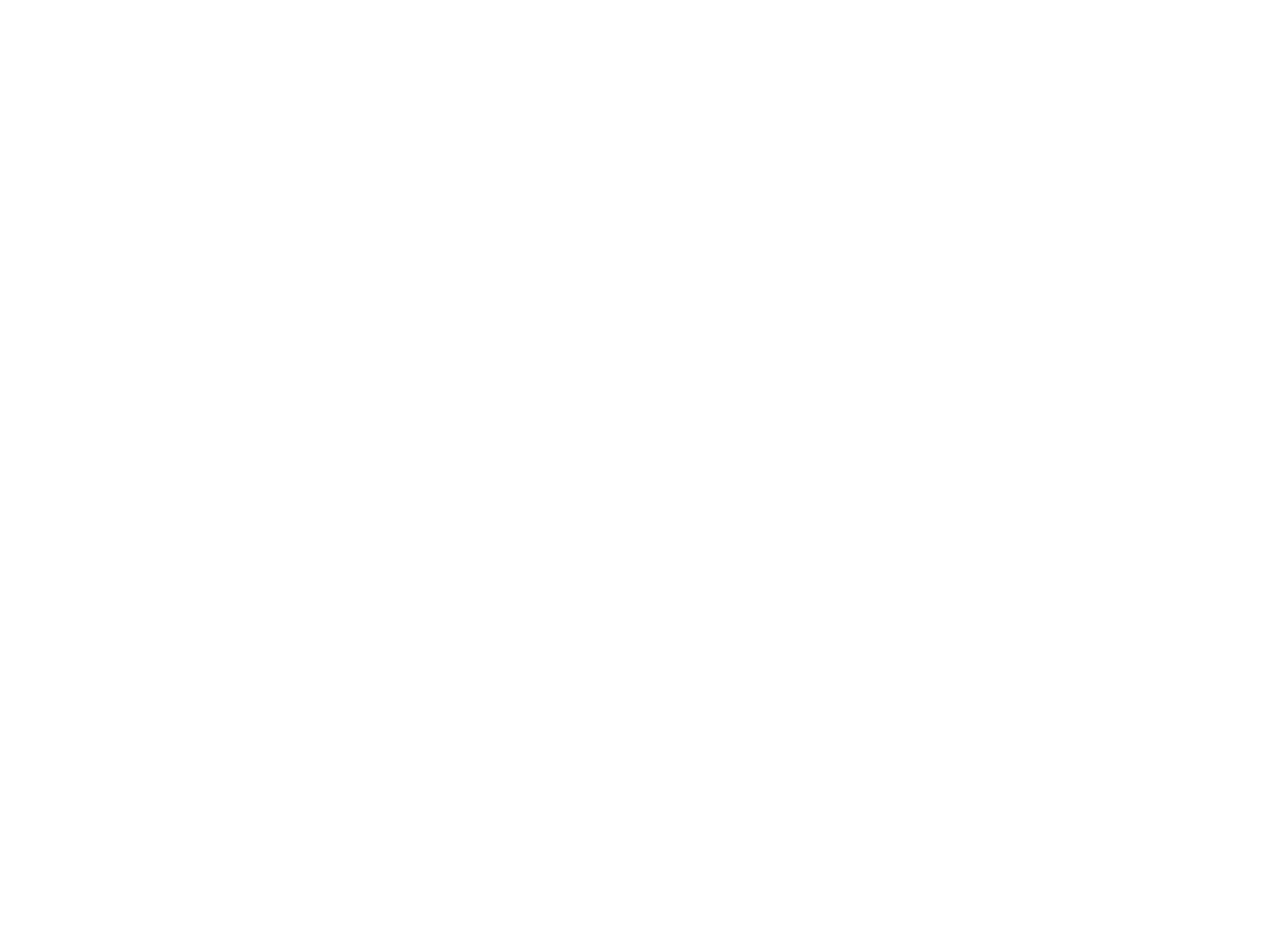
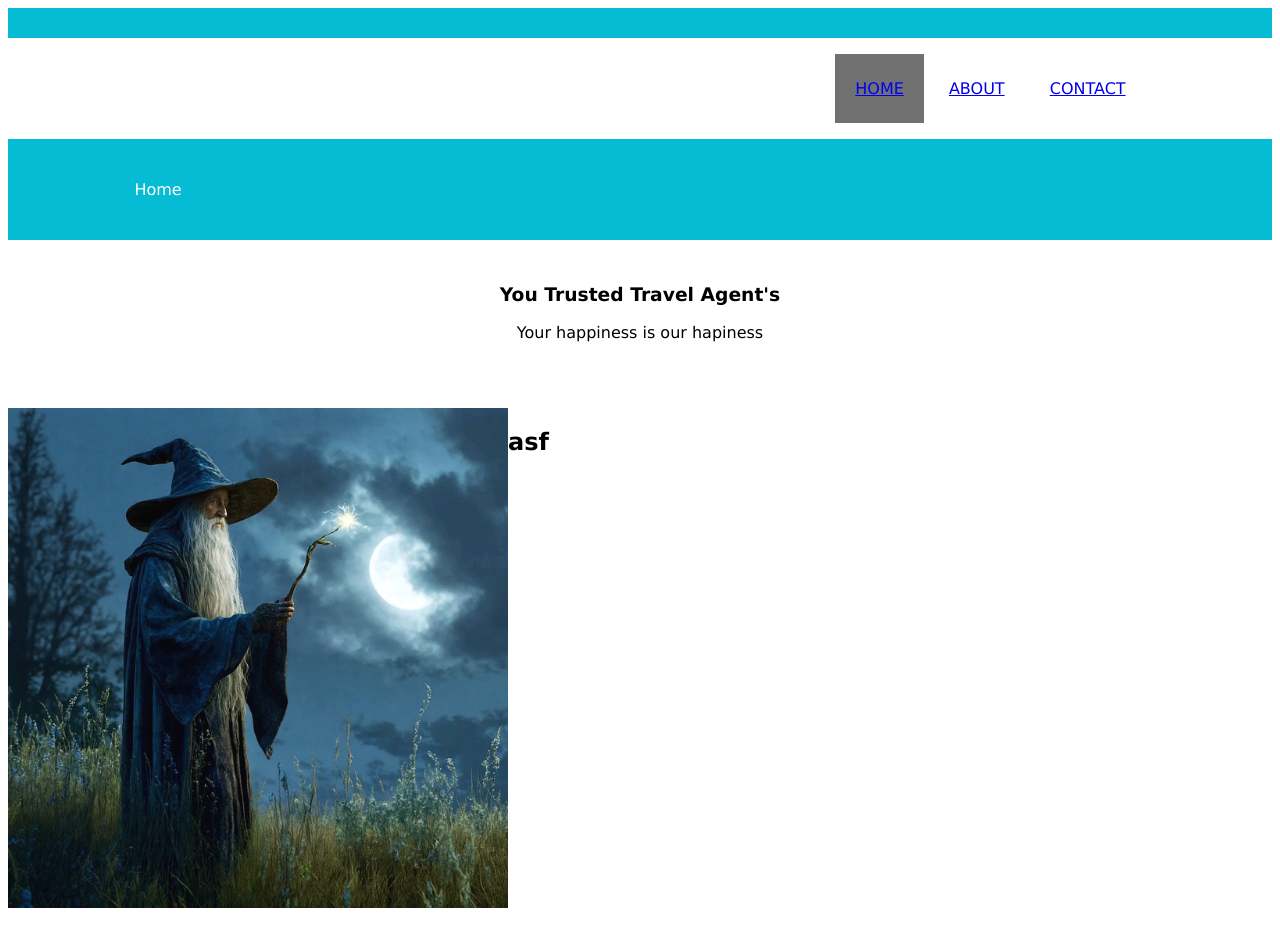
Before and after one commit to revou-fundamental-course/22-jul-24-zulfaiz, a plain HTML site: page index.html in a window 1280 px wide. Before the commit the page ends 800 px from the top, so only its background shows below. Drawn offline with Linux system fonts and the light colour scheme.

Commit message:
task revou

```diff
--- a/css/style.css
+++ b/css/style.css
@@ -1 +1,101 @@
-/* ini css*/
+.container{
+	width:80%;
+	margin:0 auto;
+}
+
+.container:after {
+	content:'';
+	display: block;
+	clear: both;
+}
+
+.top {
+	padding:15px 0;
+	background-color: #06BBD4 }
+
+.container:after {
+	content:'';
+	display: block;
+	clear: both;
+}
+
+header ul {
+	float: right;
+}
+header ul li {
+	display: inline-block;
+}
+header ul li a {
+	padding:25px 20px;
+	display: inline-block;
+}
+header ul li a:hover {
+	background-color:  #06BBD4;
+	color: #fff;
+}
+
+.active {
+	background-color:  #06BBD4;
+	color: #fff;
+}
+
+section {
+	padding:25px 0;
+}
+section h3 {
+	text-align: center;
+	padding:20px 0;
+	color:  #06BBD4;
+	margin-bottom: 20px;
+}
+
+.label {
+	background-color: #06BBD4;
+	color: #fff;
+}
+
+.main-artikel {
+    text-align: center;
+}
+
+.main-content {
+  display: flex;
+}
+
+* {box-sizing: border-box;}
+body {font-family: Verdana, sans-serif;}
+.mySlides {display: none;}
+img {vertical-align: middle;}
+
+/* Slideshow container */
+.slideshow-container {
+    max-width: 100%;
+  position: relative;
+}
+
+.slideshow-container img {
+    width: 100%; /* Adjust the width as needed */
+    height: 500px; /* Keeps the aspect ratio */
+    max-height: 500px;
+    object-fit: cover;
+}
+
+.active {
+  background-color: #717171;
+}
+
+/* Fading animation */
+.fade {
+  animation-name: fade;
+  animation-duration: 1.5s;
+}
+
+@keyframes fade {
+  from {opacity: .4}
+  to {opacity: 1}
+}
+
+/* On smaller screens, decrease text size */
+@media only screen and (max-width: 300px) {
+  .text {font-size: 11px}
+}
--- a/index.html
+++ b/index.html
@@ -3,10 +3,75 @@
 <head>
     <meta charset="UTF-8">
     <meta name="viewport" content="width=device-width, initial-scale=1.0">
-    <title>Document</title>
+    <title>Assigment Revou</title>
     <link rel="stylesheet" href="css\style.css">
 </head>
+
 <body>
 
+ <!----- header ----->
+ <div class="top">
+    <div class="container"></div>
+</div>
+
+<!---navigasi------>
+<header>
+   <div class="container">
+
+       <ul>
+           <li class="active"><a href="index.html">HOME</a></li>
+           <li><a href="about.html">ABOUT</a></li>
+           <li><a href="contact.html">CONTACT</a></li>
+       </ul>
+   </div>
+</header>
+
+<!----- label ---------->
+<section class="label">
+    <div class="container">
+        <p>Home</p>
+    </div>
+</section>
+
+<!-----main ----->
+<section>
+    <article class="main-artikel">
+        <header>
+            <h1>You Trusted Travel Agent's</h1>
+        </header>
+
+        <p>Your happiness is our hapiness</p>
+    </article>
+</section>
+
+<section class="main-content">
+    <div class="slideshow-container">
+
+        <div class="mySlides fade">
+          <img src="img\foto1.jpg" >
+        </div>
+
+        <div class="mySlides fade">
+          <img src="img\foto2.jpg">
+        </div>
+
+        <div class="mySlides fade">
+          <img src="img\foto3.jpg" >
+        </div>
+
+        </div>
+
+        <div>
+          <span class="dot"></span>
+          <span class="dot"></span>
+          <span class="dot"></span>
+        </div>
+
+    <form action="">
+        <h1>asf</h1>
+    </form>
+</section>
+
+<script src="js/script.js"></script>
 </body>
 </html>
--- a/js/script.js
+++ b/js/script.js
@@ -1 +1,18 @@
-// ini javascript
+let slideIndex = 0;
+showSlides();
+
+function showSlides() {
+  let i;
+  let slides = document.getElementsByClassName("mySlides");
+  let dots = document.getElementsByClassName("dot");
+  for (i = 0; i < slides.length; i++) {
+    slides[i].style.display = "none";
+  }
+  slideIndex++;
+  if (slideIndex > slides.length) {slideIndex = 1}
+  for (i = 0; i < dots.length; i++) {
+    dots[i].className = dots[i].className.replace(" active", "");
+  }
+  slides[slideIndex-1].style.display = "block";
+  setTimeout(showSlides, 2000); // Change image every 2 seconds
+}
```
Also changed, not shown: img/foto1.jpg (added), img/foto2.jpg (added), img/foto3.jpg (added).
